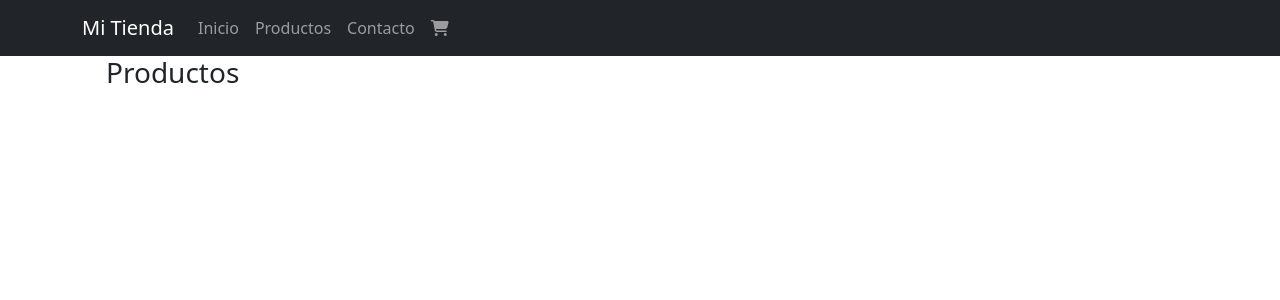
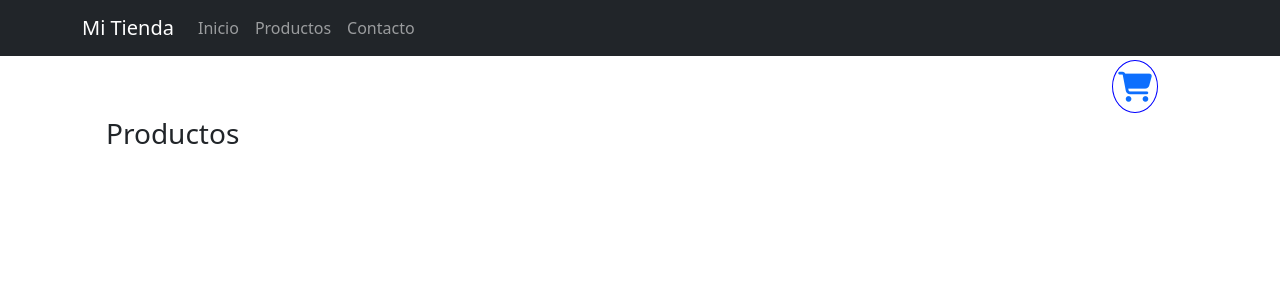
Before and after one commit to tfermoso/phpproduccion, a PHP site: page / in a window 1280 px wide. Shown: the top 300 px of the page. Run offline with PHP 8.4, Linux system fonts and the light colour scheme; data that the repository does not hold is empty; a stand-in replaces the project's code that opens the database connection; some libraries are stand-ins or nearby versions.

Commit message:
ajustamos carrito

```diff
--- a/assets/css/index.css
+++ b/assets/css/index.css
@@ -17,3 +17,14 @@
 .contenedor-productos{
     margin: 0 auto;
 }
+.shop-cart{
+    text-align: right;
+}
+.shop-cart span{
+    border:1px solid blue;
+    padding: 5px;
+    border-radius: 50%;
+    width: 60px;
+    height: 60px;
+    font-size: 30px;
+}
--- a/index.php
+++ b/index.php
@@ -9,12 +9,11 @@ $consulta->execute();
 // Obtener los resultados
 $resultados = $consulta->fetchAll(PDO::FETCH_ASSOC);
 //Compruebo si hay carrito
-if(isset($_SESSION["user"])){
+if (isset($_SESSION["user"])) {
     //comprobaria si hay carrito en la bbdd
-}else{
-    if(isset($_SESSION["cart"])){
-        $cart=$_SESSION["cart"];
-
+} else {
+    if (isset($_SESSION["cart"])) {
+        $cart = $_SESSION["cart"];
     }
 }
 ?>
@@ -38,10 +37,11 @@ if(isset($_SESSION["user"])){
     <nav class="navbar navbar-expand-lg navbar-dark bg-dark">
         <div class="container">
             <a class="navbar-brand" href="#">Mi Tienda</a>
-        <button class="navbar-toggler" type="button" data-toggle="collapse" data-target="#navbarSupportedContent" aria-controls="navbarSupportedContent" aria-expanded="false" aria-label="Toggle navigation">
+            <div>
+                <button class="navbar-toggler" type="button" data-bs-toggle="collapse" data-bs-target="#navbarSupportedContent" aria-controls="navbarSupportedContent" aria-expanded="false" aria-label="Toggle navigation">
                     <span class="navbar-toggler-icon"></span>
                 </button>
-
+            </div>
             <div class="collapse navbar-collapse" id="navbarSupportedContent">
                 <ul class="navbar-nav ml-auto">
                     <li class="nav-item">
@@ -53,14 +53,17 @@ if(isset($_SESSION["user"])){
                     <li class="nav-item">
                         <a class="nav-link" href="#">Contacto</a>
                     </li>
-                <li class="nav-item">
-                    <a class="nav-link" href="#"><i class="fas fa-shopping-cart"></i><?php echo isset($cart)?count($cart):''; ?> </a>
-                </li>
+
                 </ul>
             </div>
         </div>
     </nav>
     <div class="container contenedor-productos row">
+        <div class="shop-cart">
+
+            <a class="nav-link" href="#"><span><i class="fas fa-shopping-cart"></i><?php echo isset($cart) ? count($cart) : ''; ?> </span></a>
+
+        </div>
         <h3>Productos</h3>
 
         <?php
@@ -80,7 +83,7 @@ if(isset($_SESSION["user"])){
           </div>
           <form action="add_to_cart.php" method="get">
           <div class="add-to-cart">
-            <input type="hidden" name="idproduct" value="'.$product["idproduct"].'">
+            <input type="hidden" name="idproduct" value="' . $product["idproduct"] . '">
             <input min=1 step=1 class="form-control" type="number" name="quantity" id="" required >
             <button type="submit" class="btn btn-primary"><i class="fa-solid fa-cart-plus"></i></button>
           </div>
```
Lines whose indentation alone changed are shown as unchanged.
